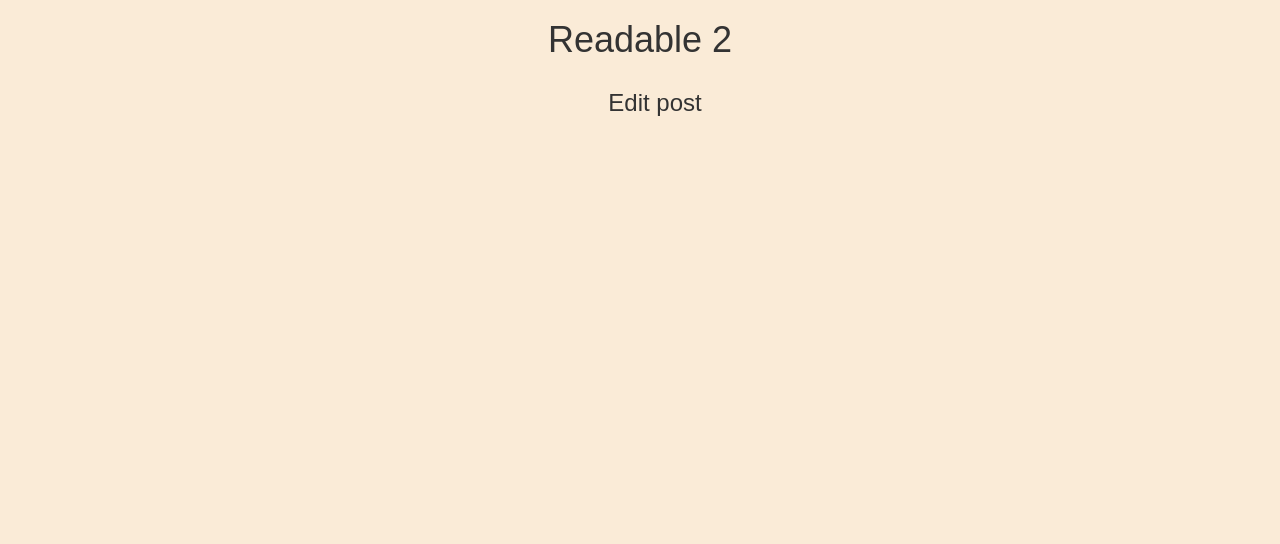
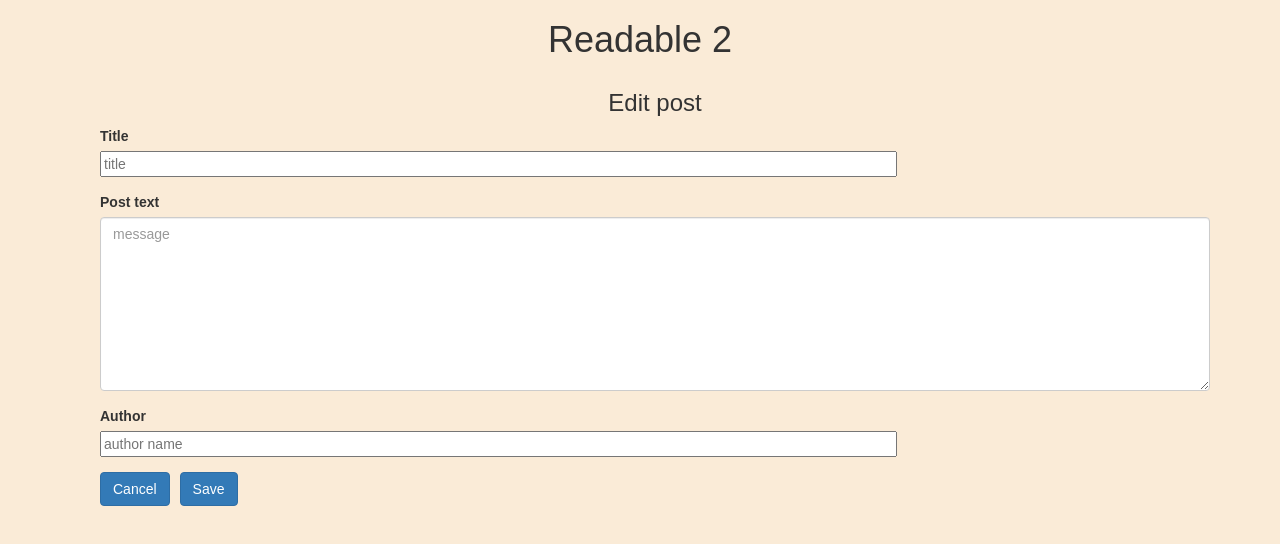
Before and after one commit to cbrands/readable2, a React (Create React App) app: page /1/1/edit in a window 1280 px wide. Shown: the top 544 px of the page. Built offline with nearby package versions, Linux system fonts and the light colour scheme.

Commit message:
for edit prefill fields

```diff
--- a/src/actions/index.js
+++ b/src/actions/index.js
@@ -9,6 +9,8 @@ export const FETCH_POSTS_FOR_CATEGORY = "fetch_posts_for_category";
 export const FETCH_POST = "fetch_post";
 export const SELECT_CATEGORY = "select_category";
 export const FETCH_COMMENTS = "fetch_comments";
+export const NEW_POST = "new_post";
+export const EDIT_POST = "edit_post";
 
 export function selectCategory(category) {
     return {
@@ -57,3 +59,19 @@ export function fetchComments(postId) {
         payload: request
     };
 }
+
+export function newPost(post) {
+    const request = axios.post(`${api}/posts`, post, getHeaders())
+    return {
+        type: NEW_POST,
+        payload: request
+    };
+}
+
+export function editPost(post) {
+    const request = axios.put(`${api}/posts/${post.id}`, post, getHeaders())
+    return {
+        type: EDIT_POST,
+        payload: request
+    };
+}
--- a/src/components/Postform.js
+++ b/src/components/Postform.js
@@ -2,6 +2,7 @@ import React, { Component } from 'react';
 import { connect } from "react-redux";
 import { Link } from "react-router-dom";
 import generateUUID from '../utils/UuidGenerator';
+import isEmpty from '../utils/EmptyCheck';
 import {selectCategory} from "../actions/index";
 
 class Postform extends Component {
@@ -27,7 +28,23 @@ class Postform extends Component {
             isNew = false;
         }
         this.setState({ isNew });
-        console.log('postform', isNew);
+    }
+
+    componentWillUpdate() {
+        if(!isEmpty(this.props.post)) {
+            if(this.state.titleValue === ''){
+                let myPost = Object.values(this.props.post)[0];
+                this.setState({titleValue: myPost.title});
+            }
+            if(this.state.bodyValue === ''){
+                let myPost = Object.values(this.props.post)[0];
+                this.setState({bodyValue: myPost.body});
+            }
+            if(this.state.authorValue === ''){
+                let myPost = Object.values(this.props.post)[0];
+                this.setState({authorValue: myPost.author});
+            }
+        }
     }
 
     completePost() {
@@ -61,41 +78,39 @@ class Postform extends Component {
 
     handleSubmit(event) {
         event.preventDefault();
+        let myPost = this.completePost();
+        myPost.title = this.state.titleValue;
+        myPost.body = this.state.bodyValue;
+        myPost.author = this.state.authorValue;
         //todo submit form
         alert('WOOOOOOOOO');
     }
 
     render(){
-        console.log('postformprops', this.props);
-        let myPost = this.completePost();
-        console.log('myPost', myPost);
-        //console.log('title', myPost.title);
         return(
             <div className="container">
                 <div className="col-md-12 text-center">
                     {this.state.isNew ? <h3>New post</h3> : <h3>Edit post</h3>}
                 </div>
-                {myPost &&
                 <form className="col-md-12" onSubmit={this.handleSubmit}>
                     <div className="form-group">
                         <label>Title</label><br/>
-                        <input type="text" value={this.state.titleValue}
-                               onChange={this.handleTitleChange} placeholder={myPost.title} />
+                        <input type="text" value={this.state.titleValue} size="95"
+                               onChange={this.handleTitleChange} placeholder="title" />
                     </div>
                     <div className="form-group">
                         <label>Post text</label>
-                        <textarea className="form-control" rows="8" value={this.state.bodyValue}
-                                  onChange={this.handleBodyChange} placeholder={myPost.body}/>
+                        <textarea className="form-control" rows="8" value={this.state.bodyValue} cols="95"
+                                  onChange={this.handleBodyChange} placeholder="message"/>
                     </div>
                     <div className="form-group">
                         <label>Author</label><br/>
-                        <input type="text" value={this.state.authorValue}
-                               onChange={this.handleAuthorChange} placeholder={myPost.author}/>
+                        <input type="text" value={this.state.authorValue} size="95"
+                               onChange={this.handleAuthorChange} placeholder="author name"/>
                     </div>
                     <Link to={"/"} className="btn btn-primary margin-right10">Cancel</Link>
                     <input className="btn btn-primary" type="submit" value="Save" />
                 </form>
-                }
 
             </div>
         );
--- a/src/reducers/reducer_post.js
+++ b/src/reducers/reducer_post.js
@@ -1,7 +1,9 @@
-import { FETCH_POST } from "../actions/index";
+import { FETCH_POST, NEW_POST, EDIT_POST } from "../actions/index";
 
 export default function(state = {}, action) {
     switch (action.type) {
+        case NEW_POST:
+        case EDIT_POST:
         case FETCH_POST:
             return { ...state, [action.payload.data.id]: action.payload.data };
         default:
--- /dev/null
+++ b/src/utils/EmptyCheck.js
@@ -0,0 +1,10 @@
+export default function isEmpty(obj) {
+    if(obj == null) {
+        return true;
+    }
+    for(var key in obj) {
+        if(obj.hasOwnProperty(key))
+            return false;
+    }
+    return true;
+}
```
